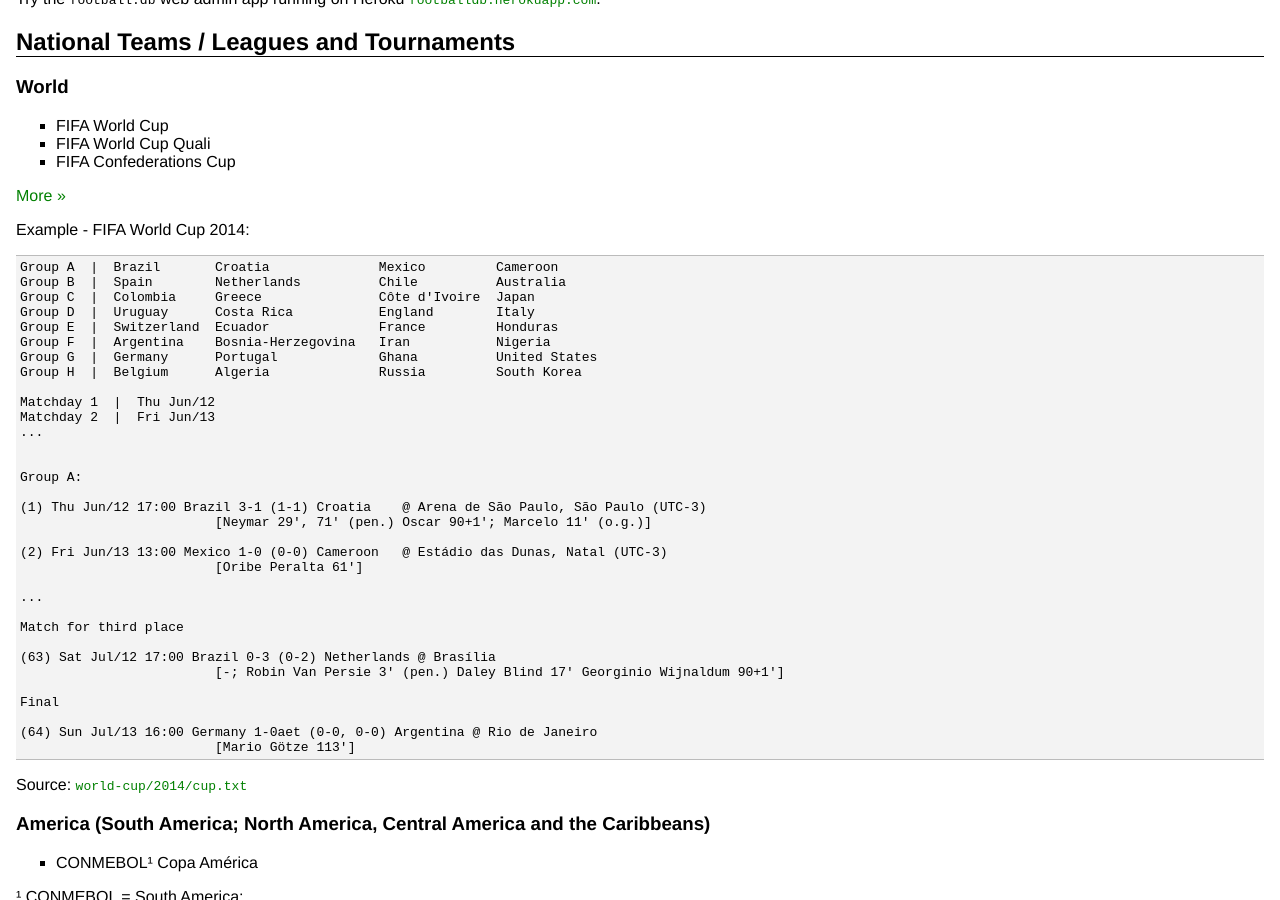
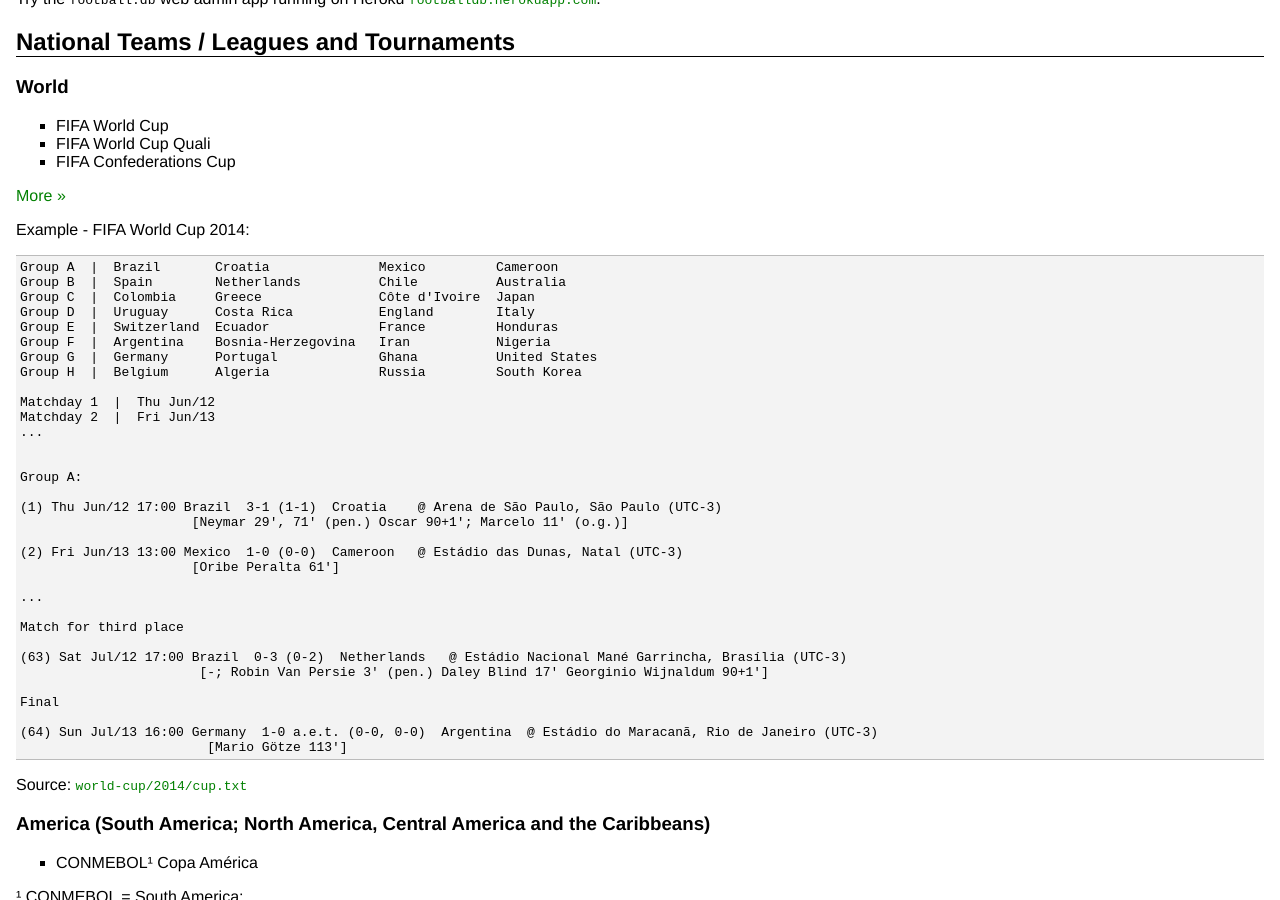
Before and after one commit to openfootball/openfootball.github.io, a Jekyll site: the page built from index.md, in a window 1280 px wide and 900 px high, scrolled down 816 px. Built offline with Jekyll 4.4.1, drawn with Linux system fonts in a browser that asks for light colours.

Commit message:
Update index.md

```diff
--- a/index.md
+++ b/index.md
@@ -99,23 +99,23 @@ Matchday 2  |  Fri Jun/13
 
 Group A:
 
-(1) Thu Jun/12 17:00 Brazil 3-1 (1-1) Croatia    @ Arena de São Paulo, São Paulo (UTC-3)
-                         [Neymar 29', 71' (pen.) Oscar 90+1'; Marcelo 11' (o.g.)]
+(1) Thu Jun/12 17:00 Brazil  3-1 (1-1)  Croatia    @ Arena de São Paulo, São Paulo (UTC-3)
+                      [Neymar 29', 71' (pen.) Oscar 90+1'; Marcelo 11' (o.g.)]
 
-(2) Fri Jun/13 13:00 Mexico 1-0 (0-0) Cameroon   @ Estádio das Dunas, Natal (UTC-3)
-                         [Oribe Peralta 61']
+(2) Fri Jun/13 13:00 Mexico  1-0 (0-0)  Cameroon   @ Estádio das Dunas, Natal (UTC-3)
+                      [Oribe Peralta 61']
 
 ...
 
 Match for third place
 
-(63) Sat Jul/12 17:00 Brazil 0-3 (0-2) Netherlands @ Brasília
-                         [-; Robin Van Persie 3' (pen.) Daley Blind 17' Georginio Wijnaldum 90+1']
+(63) Sat Jul/12 17:00 Brazil  0-3 (0-2)  Netherlands   @ Estádio Nacional Mané Garrincha, Brasília (UTC-3)
+                       [-; Robin Van Persie 3' (pen.) Daley Blind 17' Georginio Wijnaldum 90+1']
 
 Final
 
-(64) Sun Jul/13 16:00 Germany 1-0aet (0-0, 0-0) Argentina @ Rio de Janeiro
-                         [Mario Götze 113']
+(64) Sun Jul/13 16:00 Germany  1-0 a.e.t. (0-0, 0-0)  Argentina  @ Estádio do Maracanã, Rio de Janeiro (UTC-3)
+                        [Mario Götze 113']
 ~~~
 
 Source: [`world-cup/2014/cup.txt`](https://github.com/openfootball/world-cup/blob/master/2014--brazil/cup.txt)
```
